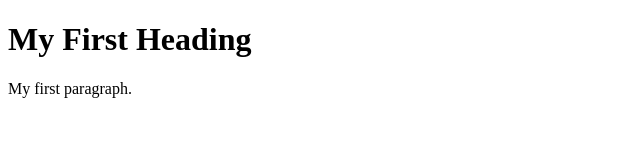
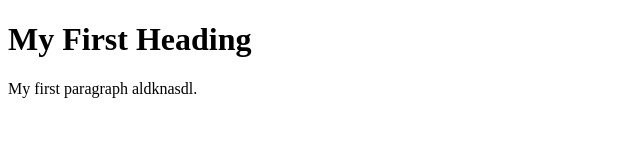
Before and after one commit to modiashwani/git-demo, a plain HTML site: page index.html in a window 1280 px wide. Shown: the full height of the page, 0-640 px from the left. Drawn offline with Linux system fonts and the light colour scheme.

Commit message:
New Index

```diff
--- a/index.html
+++ b/index.html
@@ -4,7 +4,7 @@
 
 <h1>My First Heading</h1>
 
-<p>My first paragraph.</p>
+<p>My first paragraph   aldknasdl.</p>
 
 </body>
 </html>
```
